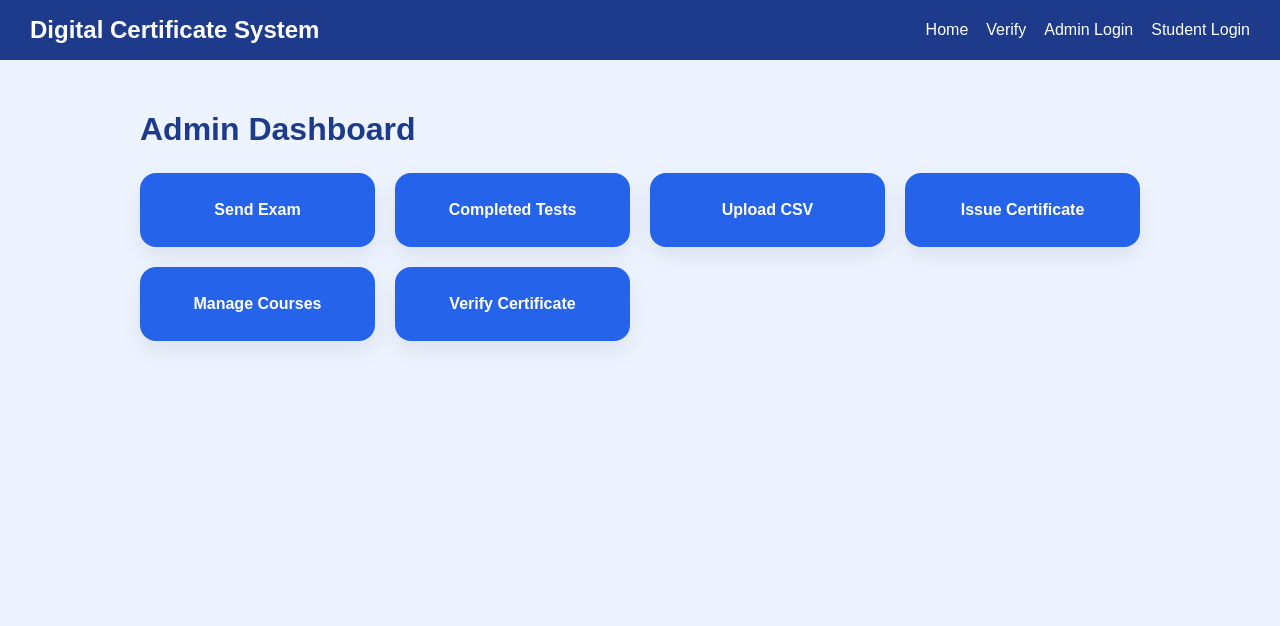
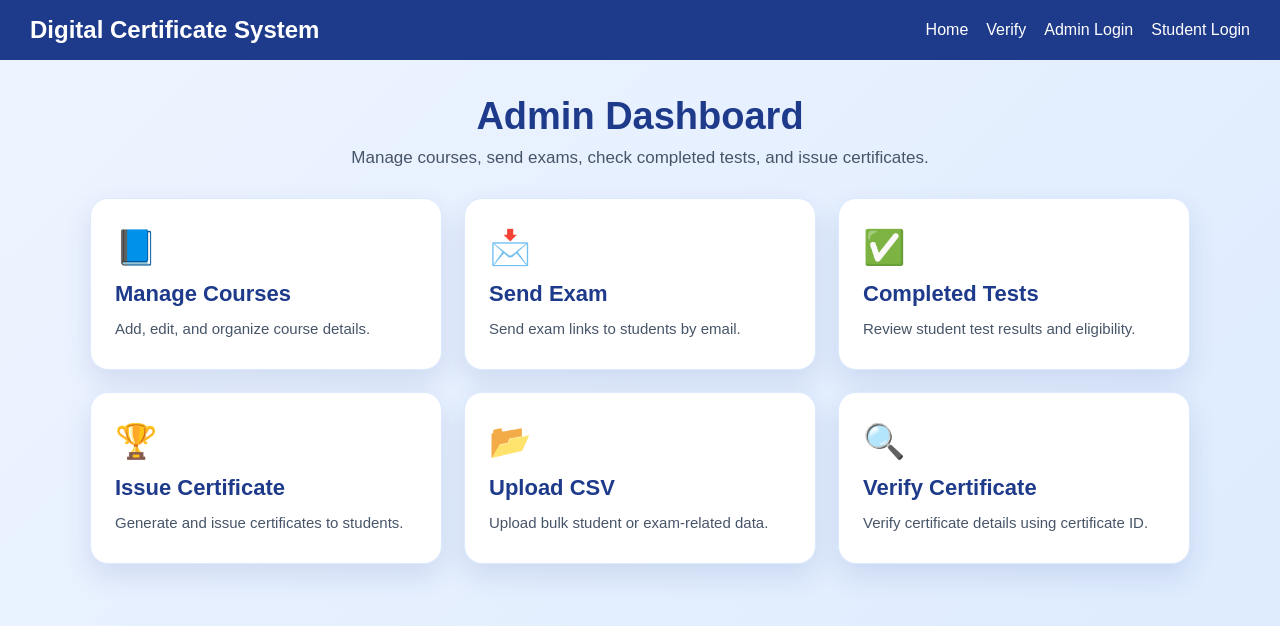
Before and after one commit to pravallikakonada/digital-certificate-issue, a React (Vite) app: page /admin-dashboard in a window 1280 px wide. Shown: the top 626 px of the page. Built offline with nearby package versions, Linux system fonts and the light colour scheme; sample sign-in values are in the browser's storage.

Commit message:
improved admin dashboard ui

```diff
--- a/src/pages/AdminDashboard.jsx
+++ b/src/pages/AdminDashboard.jsx
@@ -1,5 +1,5 @@
 import React, { useEffect } from "react";
-import { useNavigate } from "react-router-dom";
+import { useNavigate, Link } from "react-router-dom";
 import Header from "../components/Header";
 
 const AdminDashboard = () => {
@@ -16,52 +16,117 @@ const AdminDashboard = () => {
     <>
       <Header />
 
-      <div
-        style={{
-          minHeight: "100vh",
-          background: "#eef4ff",
-          padding: "30px",
-          fontFamily: "Arial, sans-serif",
-        }}
-      >
-        <div
-          style={{
-            maxWidth: "1000px",
-            margin: "0 auto",
-          }}
-        >
-          <h1 style={{ color: "#1e3a8a" }}>Admin Dashboard</h1>
+      <div style={container}>
+        <div style={topSection}>
+          <h1 style={title}>Admin Dashboard</h1>
+          <p style={subtitle}>
+            Manage courses, send exams, check completed tests, and issue certificates.
+          </p>
+        </div>
 
-          <div
-            style={{
-              display: "grid",
-              gridTemplateColumns: "repeat(auto-fit, minmax(220px, 1fr))",
-              gap: "20px",
-              marginTop: "25px",
-            }}
-          >
-            <a href="/send-exam" style={cardStyle}>Send Exam</a>
-            <a href="/completed-tests" style={cardStyle}>Completed Tests</a>
-            <a href="/upload-csv" style={cardStyle}>Upload CSV</a>
-            <a href="/issue" style={cardStyle}>Issue Certificate</a>
-            <a href="/manage-courses" style={cardStyle}>Manage Courses</a>
-            <a href="/verify" style={cardStyle}>Verify Certificate</a>
-          </div>
+        <div style={grid}>
+          <Link to="/manage-courses" style={card}>
+            <div style={icon}>📘</div>
+            <h3 style={cardTitle}>Manage Courses</h3>
+            <p style={cardText}>Add, edit, and organize course details.</p>
+          </Link>
+
+          <Link to="/send-exam" style={card}>
+            <div style={icon}>📩</div>
+            <h3 style={cardTitle}>Send Exam</h3>
+            <p style={cardText}>Send exam links to students by email.</p>
+          </Link>
+
+          <Link to="/completed-tests" style={card}>
+            <div style={icon}>✅</div>
+            <h3 style={cardTitle}>Completed Tests</h3>
+            <p style={cardText}>Review student test results and eligibility.</p>
+          </Link>
+
+          <Link to="/issue" style={card}>
+            <div style={icon}>🏆</div>
+            <h3 style={cardTitle}>Issue Certificate</h3>
+            <p style={cardText}>Generate and issue certificates to students.</p>
+          </Link>
+
+          <Link to="/upload-csv" style={card}>
+            <div style={icon}>📂</div>
+            <h3 style={cardTitle}>Upload CSV</h3>
+            <p style={cardText}>Upload bulk student or exam-related data.</p>
+          </Link>
+
+          <Link to="/verify" style={card}>
+            <div style={icon}>🔍</div>
+            <h3 style={cardTitle}>Verify Certificate</h3>
+            <p style={cardText}>Verify certificate details using certificate ID.</p>
+          </Link>
         </div>
       </div>
     </>
   );
 };
 
-const cardStyle = {
-  background: "#2563eb",
-  color: "white",
+const container = {
+  minHeight: "100vh",
+  background: "linear-gradient(135deg, #eef4ff, #dbeafe)",
+  padding: "35px 20px",
+  fontFamily: "Arial, sans-serif",
+};
+
+const topSection = {
+  maxWidth: "1100px",
+  margin: "0 auto 30px auto",
+  textAlign: "center",
+};
+
+const title = {
+  margin: 0,
+  fontSize: "38px",
+  color: "#1e3a8a",
+  fontWeight: "700",
+};
+
+const subtitle = {
+  marginTop: "10px",
+  color: "#475569",
+  fontSize: "17px",
+};
+
+const grid = {
+  maxWidth: "1100px",
+  margin: "0 auto",
+  display: "grid",
+  gridTemplateColumns: "repeat(auto-fit, minmax(260px, 1fr))",
+  gap: "22px",
+};
+
+const card = {
+  background: "#ffffff",
   textDecoration: "none",
-  padding: "28px",
-  borderRadius: "16px",
-  fontWeight: "600",
-  textAlign: "center",
-  boxShadow: "0 10px 24px rgba(0,0,0,0.08)",
+  padding: "28px 24px",
+  borderRadius: "18px",
+  boxShadow: "0 12px 28px rgba(30, 58, 138, 0.12)",
+  border: "1px solid #dbeafe",
+  transition: "0.3s",
+  display: "block",
+};
+
+const icon = {
+  fontSize: "34px",
+  marginBottom: "14px",
+};
+
+const cardTitle = {
+  margin: "0 0 10px 0",
+  color: "#1e3a8a",
+  fontSize: "22px",
+};
+
+const cardText = {
+  margin: 0,
+  color: "#475569",
+  fontSize: "15px",
+  lineHeight: "1.6",
 };
 
 export default AdminDashboard;
```
Also changed, not shown: 1 other file (tests, documents, lock files or other folders).
